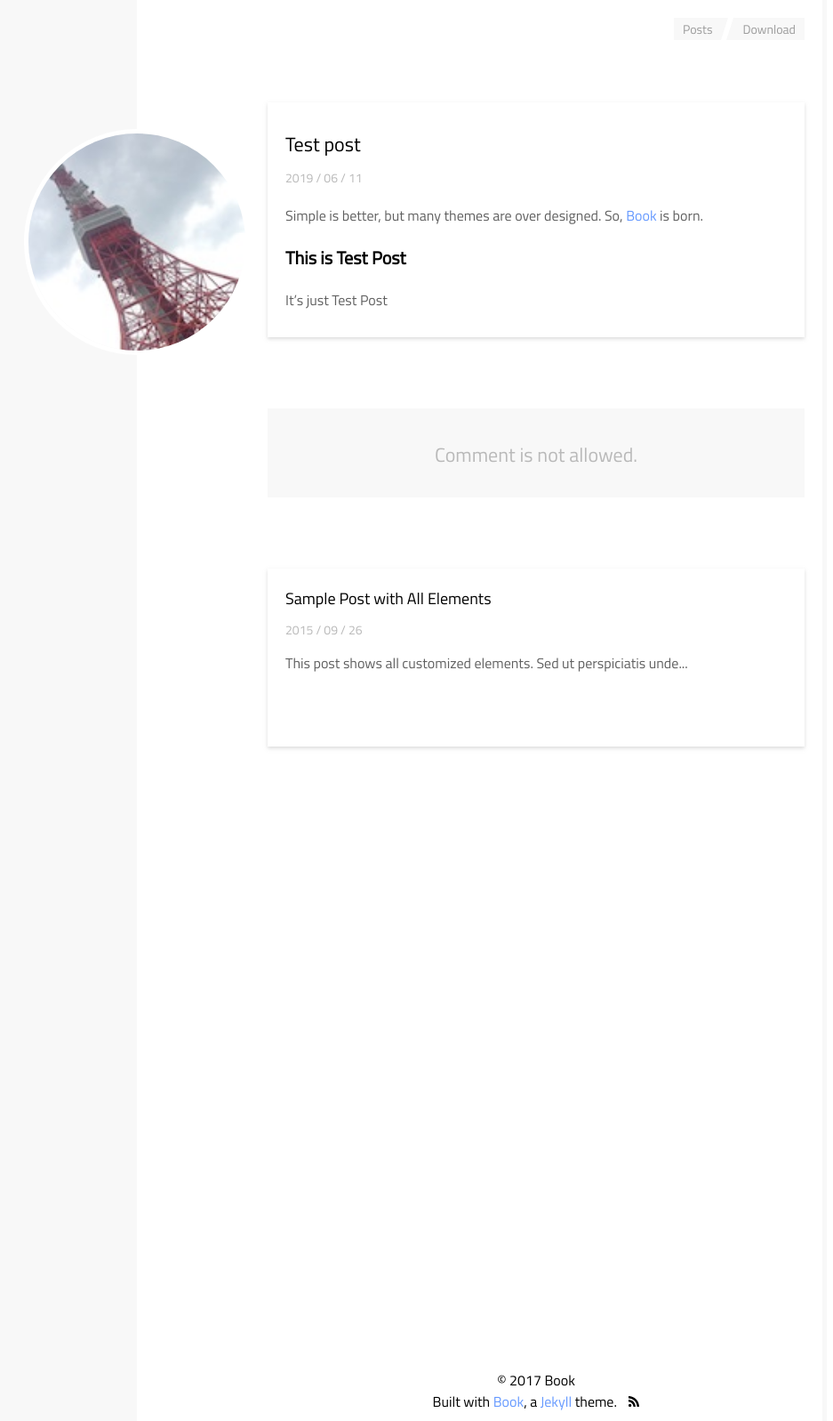
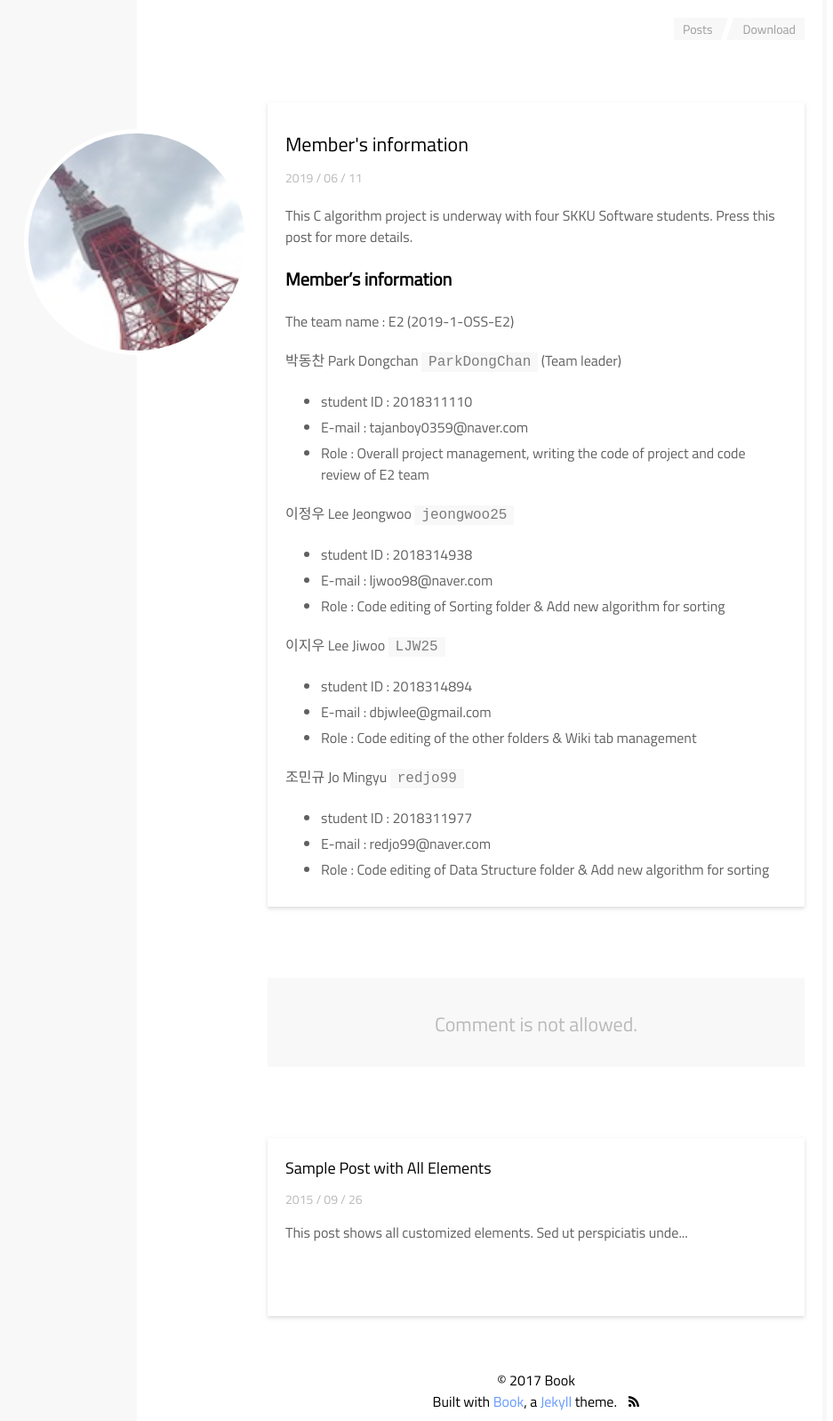
Before and after one commit to 19-1-skku-oss/2019-1-OSS-E2, a Jekyll site: the page built from _posts/2015-08-28-how-to-use-book.md, in a window 1280 px wide. Shown: the whole page at 89% size, without its empty margins (222-1159 px from the left). Built offline with Jekyll 4.4.1, drawn with Linux system fonts in a browser that asks for light colours.

Commit message:
Update 2015-08-28-how-to-use-book.md

```diff
--- a/_posts/2015-08-28-how-to-use-book.md
+++ b/_posts/2015-08-28-how-to-use-book.md
@@ -1,12 +1,30 @@
 ---
-title: Test Post
+title: Member's information
 date: 2019-06-11
 comment: false
 ---
 
-Simple is better, but many themes are over designed.
-So, [Book](https://github.com/kkninjae/book) is born.
+This C algorithm project is underway with four SKKU Software students. Press this post for more details.
 
+## Member's information
+The team name : E2 (2019-1-OSS-E2)
 
-## This is Test Post
-It's just Test Post
+박동찬 Park Dongchan `ParkDongChan` (Team leader)
+- student ID : 2018311110
+- E-mail : tajanboy0359@naver.com
+- Role : Overall project management, writing the code of project and code review of E2 team
+
+이정우 Lee Jeongwoo `jeongwoo25`
+- student ID : 2018314938
+- E-mail : ljwoo98@naver.com
+- Role : Code editing of Sorting folder & Add new algorithm for sorting
+
+이지우 Lee Jiwoo `LJW25`
+- student ID : 2018314894
+- E-mail : dbjwlee@gmail.com
+- Role : Code editing of the other folders & Wiki tab management
+
+조민규 Jo Mingyu `redjo99`
+- student ID : 2018311977
+- E-mail : redjo99@naver.com
+- Role : Code editing of Data Structure folder & Add new algorithm for sorting
```
